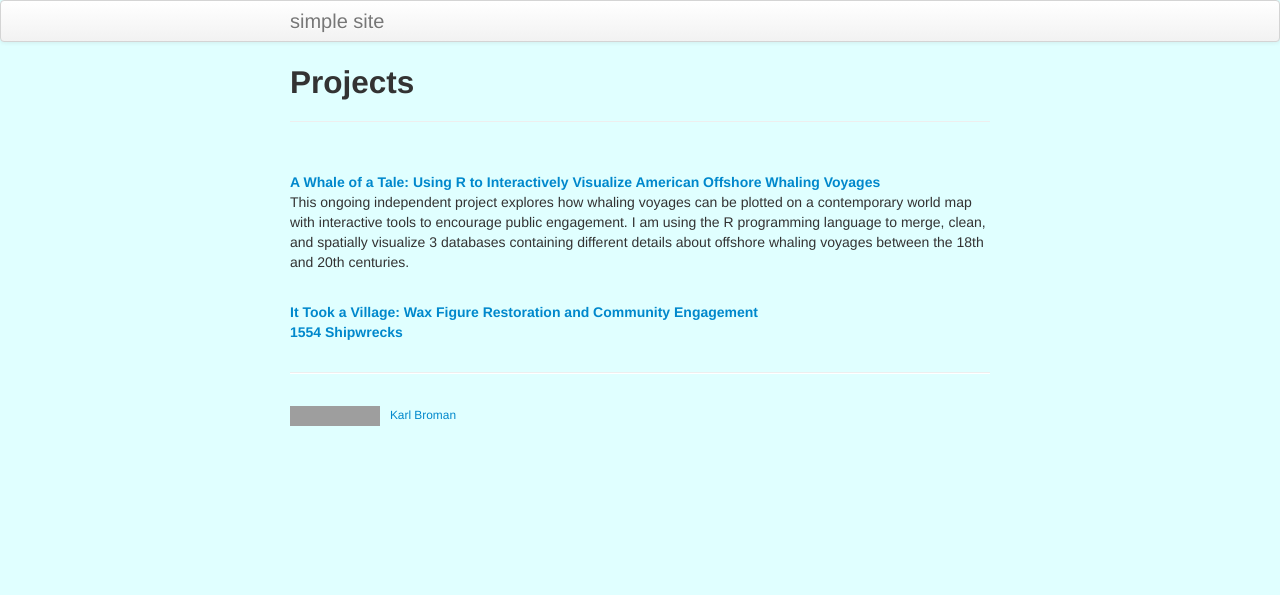
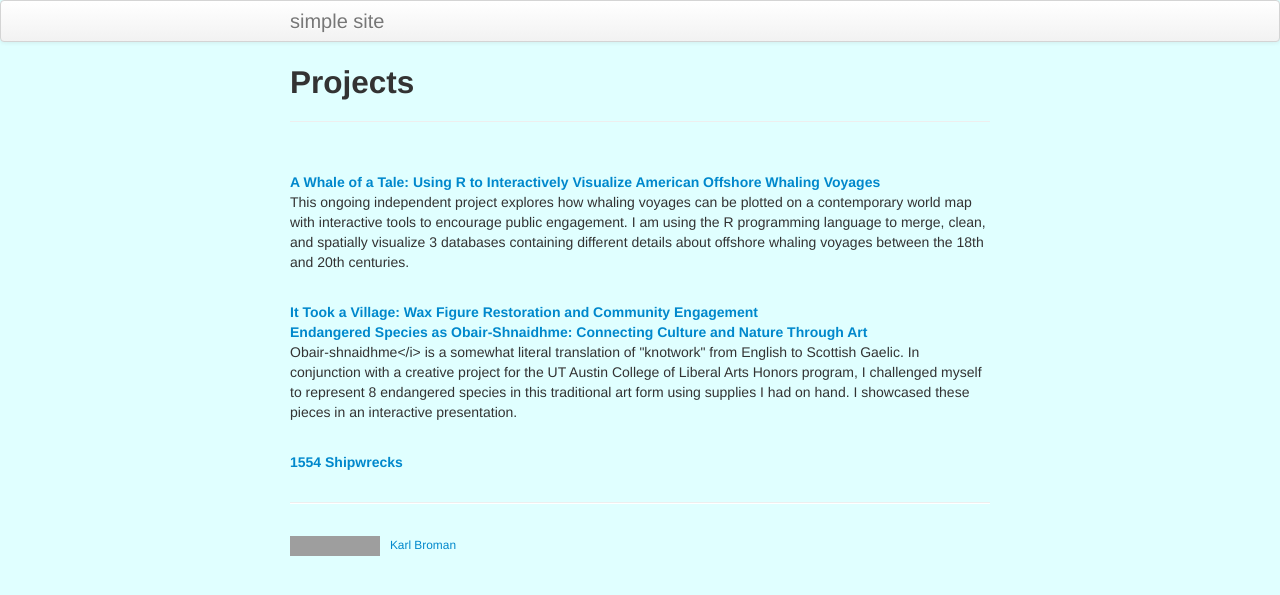
Before and after one commit to IanABarry/IanABarry.github.io, a Jekyll site: the page built from pages/projects.md, in a window 1280 px wide. Shown: the top 595 px of the page. Built offline with Jekyll 4.4.1, drawn with Linux system fonts in a browser that asks for light colours; grey boxes are pictures that could not be loaded.

```diff
--- a/pages/projects.md
+++ b/pages/projects.md
@@ -10,4 +10,7 @@ permalink: /projects
 
 <br><b><a href="/wax_figures">It Took a Village: Wax Figure Restoration and Community Engagement</a></b>
 
-<br><b><a href="1554_project">1554 Shipwrecks</a></b>
+<br><b><a href="/obair_shnaidhme">Endangered Species as Obair-Shnaidhme: Connecting Culture and Nature Through Art</a></b>
+<p>Obair-shnaidhme</i> is a somewhat literal translation of "knotwork" from English to Scottish Gaelic. In conjunction with a creative project for the UT Austin College of Liberal Arts Honors program, I challenged myself to represent 8 endangered species in this traditional art form using supplies I had on hand. I showcased these pieces in an interactive presentation.</p>
+
+<br><b><a href="/1554_project">1554 Shipwrecks</a></b>
```
Also changed, not shown: pages/obair_shnaidhme.md (added, +12 -0 lines), pages/wax_figures.md (added, +23 -0 lines), pages/whaling_voyages.md (added, +14 -0 lines), sue_rees.jpg (added), 2 other files.
